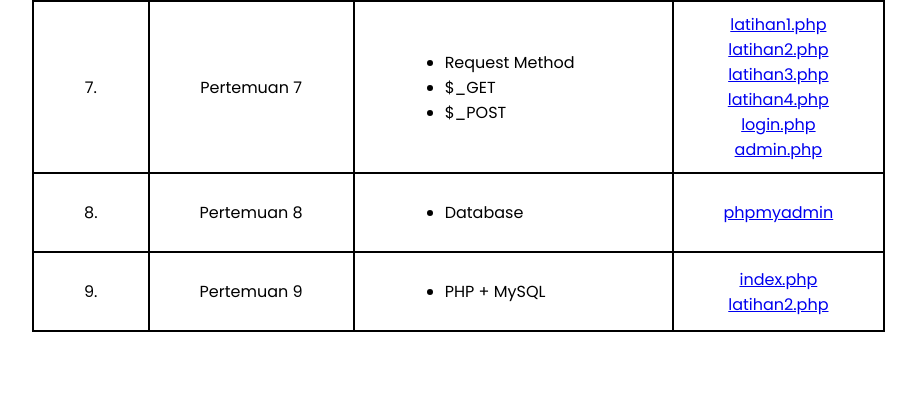
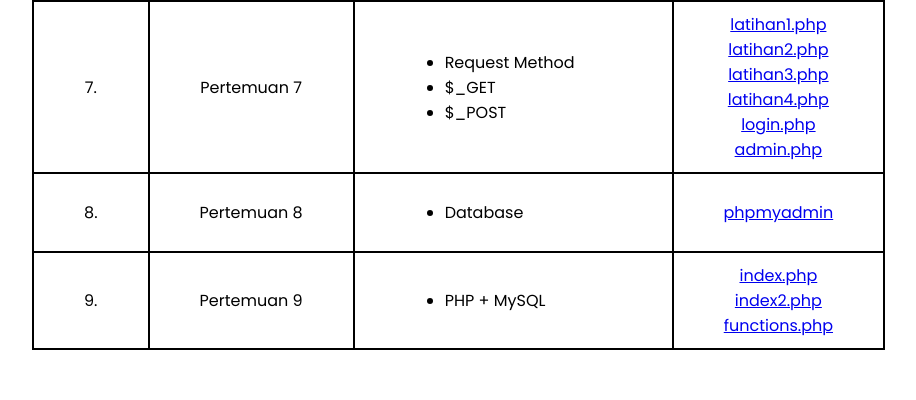
Before and after one commit to hanifwihananto/phpdasar, a PHP site: page / in a window 1280 px wide. Shown: the part 743-1143 px from the top of the page, without its empty margins (18-934 px from the left). Before the commit the page ends 1075 px from the top, so only its background shows below. Run offline with PHP 8.4, Linux system fonts and the light colour scheme; some libraries are stand-ins or nearby versions.

Commit message:
update UI

```diff
--- a/index.php
+++ b/index.php
@@ -154,7 +154,7 @@
                 </td>
                 <td>
                     <a target="_blank" href="pertemuan6/latihan1.php">latihan1.php</a><br>
-                    <a target="_blank" href="pertemuan6/latihan2.php">latihan2.php</a><br>
+                    <a target="_blank" href="pertemuan6/latihan2.php">latihan2.php</a>
                 </td>
             </tr>
 
@@ -202,7 +202,8 @@
                 </td>
                 <td>
                     <a target="_blank" href="pertemuan9/index.php">index.php</a><br>
-                    <a target="_blank" href="pertemuan9/latihan2.php">latihan2.php</a><br>
+                    <a target="_blank" href="pertemuan9/index2.php">index2.php</a><br>
+                    <a target="_blank" href="pertemuan9/functions.php">functions.php</a>
                 </td>
             </tr>
 
```
